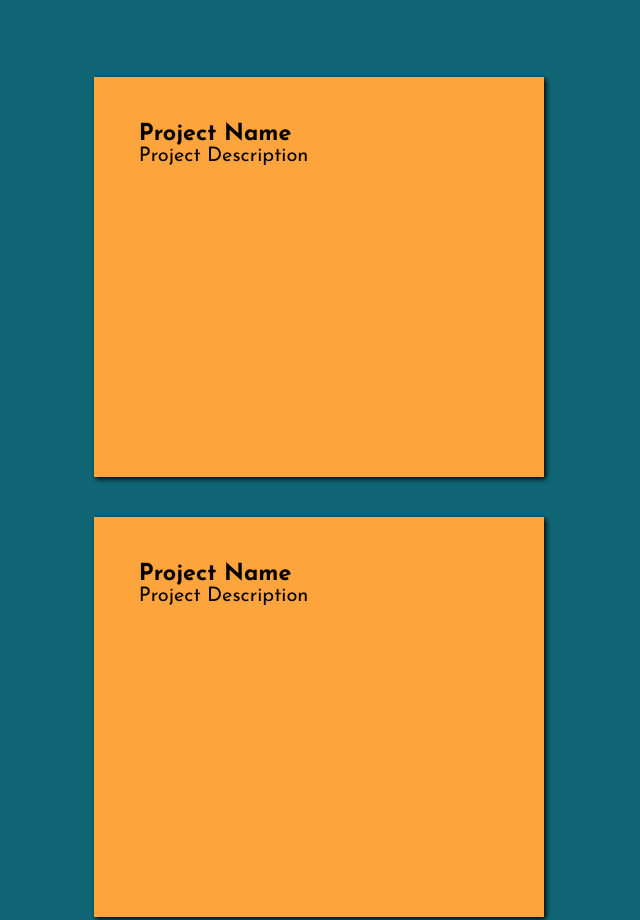
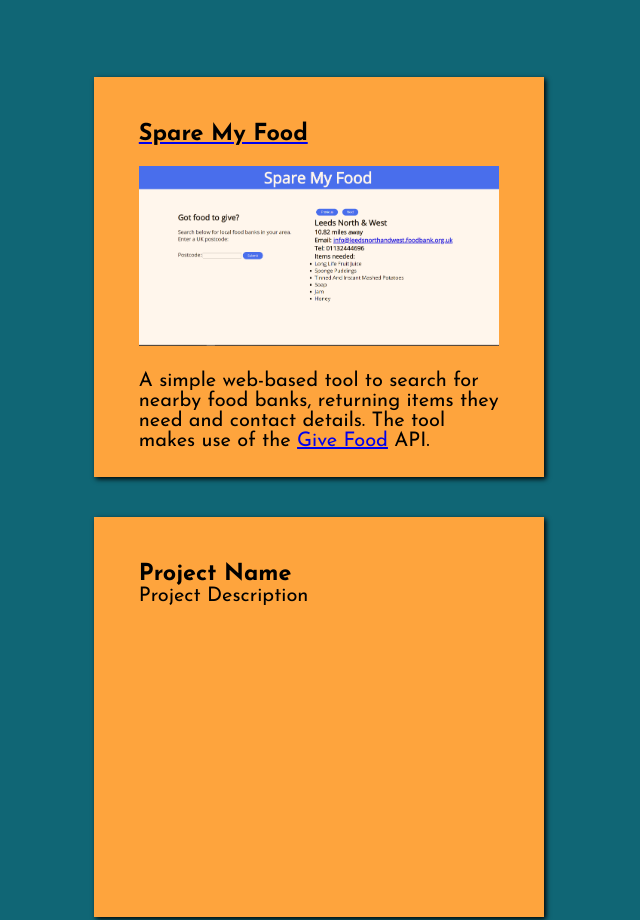
Before and after one commit to jferriday/jferriday.github.io, a plain HTML site: page index.html in a window 1280 px wide. Shown: the part 1424-2344 px from the top of the page, without its empty margins (118-758 px from the left). Drawn offline with Linux system fonts and the light colour scheme.

Commit message:
add spare my food project

```diff
--- a/index.html
+++ b/index.html
@@ -54,10 +54,16 @@
                 <h2>Projects</h2>
                 <div class="container">
                     <div class="project-container">
-                        <div class="project-image"></div>
-                        <h3>Project Name</h3>
-                        <p>Project Description</p>
-                    </div>
+                        <a href="https://jferriday.github.io/spare-my-food/" ><h3>Spare My Food</h3>
+                        <br>
+                        <div class="project-image">
+                            <img src="./project-info/spare-my-food-screen.png" alt="Spare My Food screenshot" />
+                        </div></a>
+                        <br>
+                        <p>A simple web-based tool to search for nearby food banks, returning items they need and contact details.
+                            The tool makes use of the <a href="https://www.givefood.org.uk/">Give Food</a> API.
+                        </p>
+                </div>
 
                     <div class="project-container">
                         <div class="project-image"></div>
--- a/styles.css
+++ b/styles.css
@@ -222,6 +222,13 @@ nav li {
     transform: translateY(-10px);
 }
 
+.project-image img {
+    width: 100%;
+    height: auto;
+    opacity: 0.9;
+
+}
+
 /* Contact Info */
 #contact{
     padding: 3rem 15%;
```
Also changed, not shown: project-info/spare-my-food-screen.png (added).
